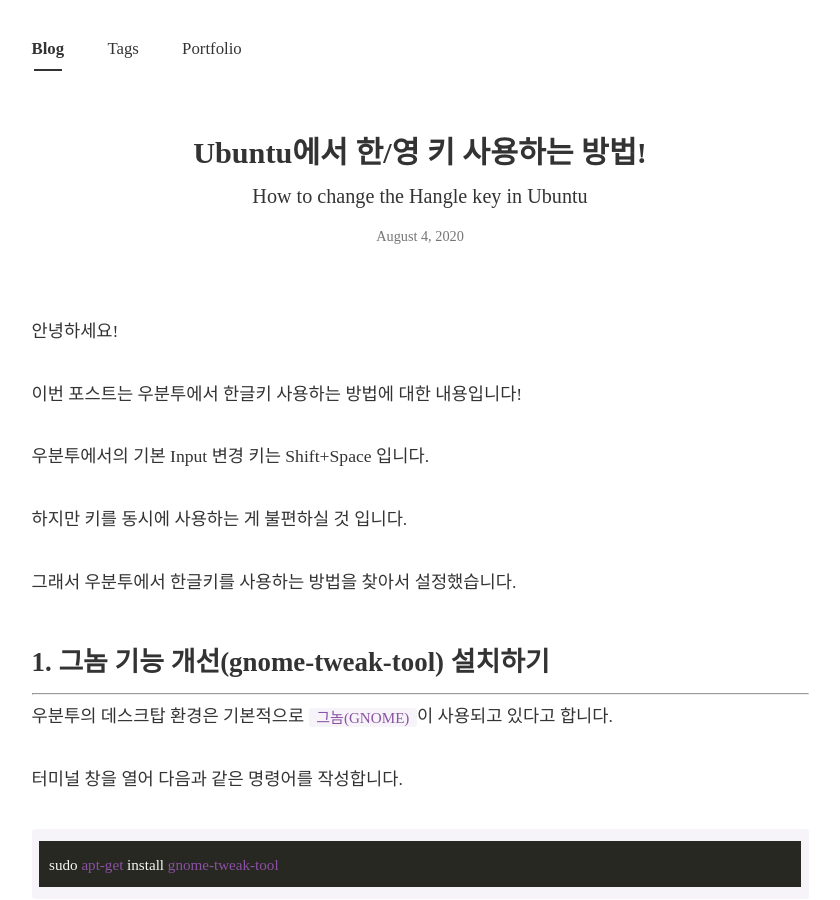
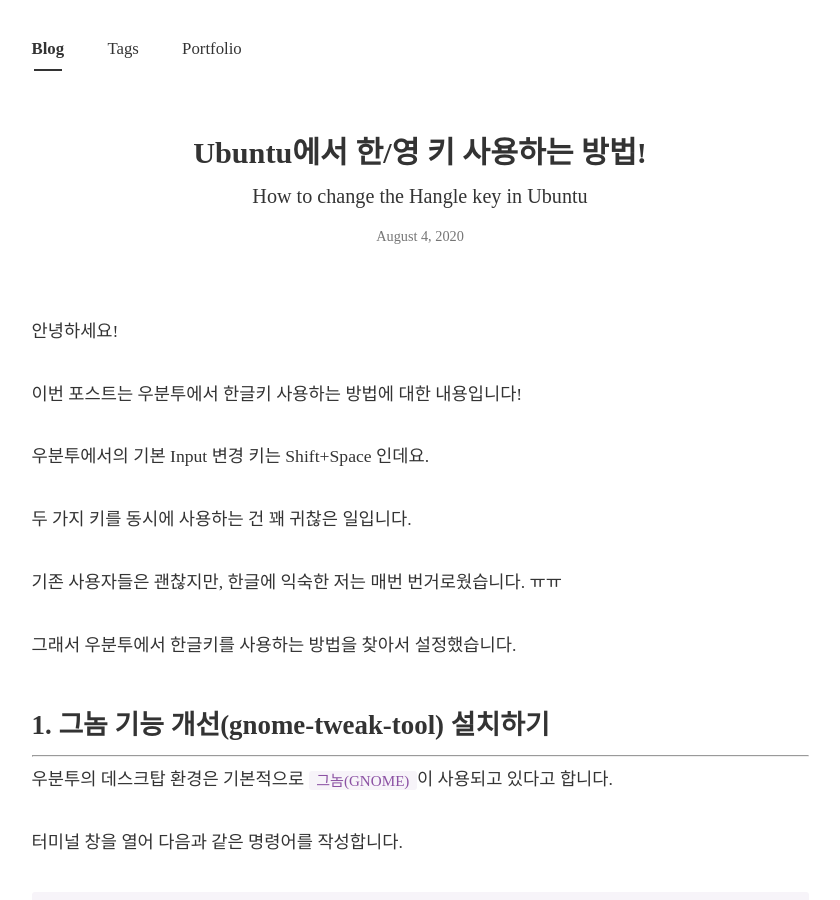
Before and after one commit to PEBpung/PEBpung.github.io, a Jekyll site: the page built from _posts/2020-08-04-ubuntu-hangle-setting.md, in a window 1280 px wide and 900 px high. Shown: the whole window, without its empty margins (220-1060 px from the left). Built offline with Jekyll 4.4.1, drawn with Linux system fonts in a browser that asks for light colours; nearby versions of some CDN libraries; some web fonts are replaced; comment, search, counter and statistics services are not loaded; some of the changed text lies outside the part shown.

Commit message:
Rivise post

```diff
--- a/_posts/2020-08-04-ubuntu-hangle-setting.md
+++ b/_posts/2020-08-04-ubuntu-hangle-setting.md
@@ -15,13 +15,18 @@
 
 <br>
 
-우분투에서의 기본  Input 변경 키는 Shift+Space 입니다.
+우분투에서의 기본  Input 변경 키는 Shift+Space 인데요.
 
 <br>
 
-하지만 키를 동시에 사용하는 게 불편하실 것 입니다.
+두 가지 키를 동시에 사용하는 건 꽤 귀찮은 일입니다.
 
 <br>
+
+기존 사용자들은 괜찮지만, 한글에 익숙한 저는 매번 번거로웠습니다. ㅠㅠ
+
+<br>
+
 
 그래서 우분투에서 한글키를 사용하는 방법을 찾아서 설정했습니다.
 
@@ -70,7 +75,8 @@
 
 <br>
 
-(한국어 버전에서는 **다른키 배치로 전환** 에서 **한영R** 입니다.)
+우분투가 한글로 설정되어 있다면 tweaks가 **기능 개선** 으로 번역되고
+Additional layout options는 **다른키 배치로 전환** 으로 번역되어있습니다!
 
 <br>
 
```
